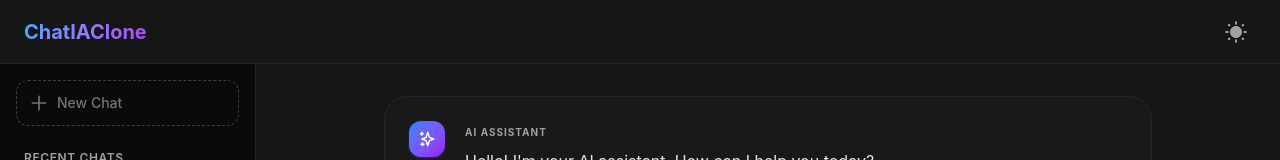
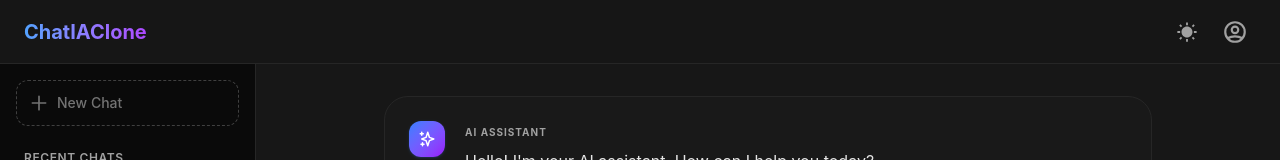
Before and after one commit to Lautaro-R-collins/Multi-Model-AI-Chat-Platform, a React (Vite) app: page / in a window 1280 px wide. Shown: the top 160 px of the page. Built offline with nearby package versions, Linux system fonts and the light colour scheme.

Commit message:
refactor - navbar

```diff
--- a/src/components/Navbar.tsx
+++ b/src/components/Navbar.tsx
@@ -1,5 +1,6 @@
 import React from 'react';
 import { IoMdMoon, IoMdSunny } from 'react-icons/io';
+import { HiOutlineUserCircle } from 'react-icons/hi';
 import { useTheme } from '../context/ThemeContext';
 
 const Navbar: React.FC = () => {
@@ -13,13 +14,17 @@ const Navbar: React.FC = () => {
         </h1>
       </div>
 
-      <div className="flex items-center gap-4">
+      <div className="flex items-center gap-2">
         <button
           onClick={toggleTheme}
-          className="p-2 cursor-pointer rounded-full hover:bg-neutral-100 dark:hover:bg-neutral-800 transition-colors text-neutral-600 dark:text-neutral-400"
+          className="p-2 rounded-xl hover:bg-neutral-100 dark:hover:bg-neutral-800 transition-colors text-neutral-600 dark:text-neutral-400 cursor-pointer"
           aria-label="Toggle theme"
         >
-          {theme === 'light' ? <IoMdMoon size={24} /> : <IoMdSunny size={24} />}
+          {theme === 'light' ? <IoMdMoon size={22} /> : <IoMdSunny size={22} />}
+        </button>
+
+        <button className="flex items-center gap-2 p-2 rounded-xl hover:bg-neutral-100 dark:hover:bg-neutral-800 transition-colors text-neutral-600 dark:text-neutral-400 cursor-pointer group">
+          <HiOutlineUserCircle size={26} className="group-hover:text-blue-500 transition-colors" />
         </button>
       </div>
     </nav>
```
